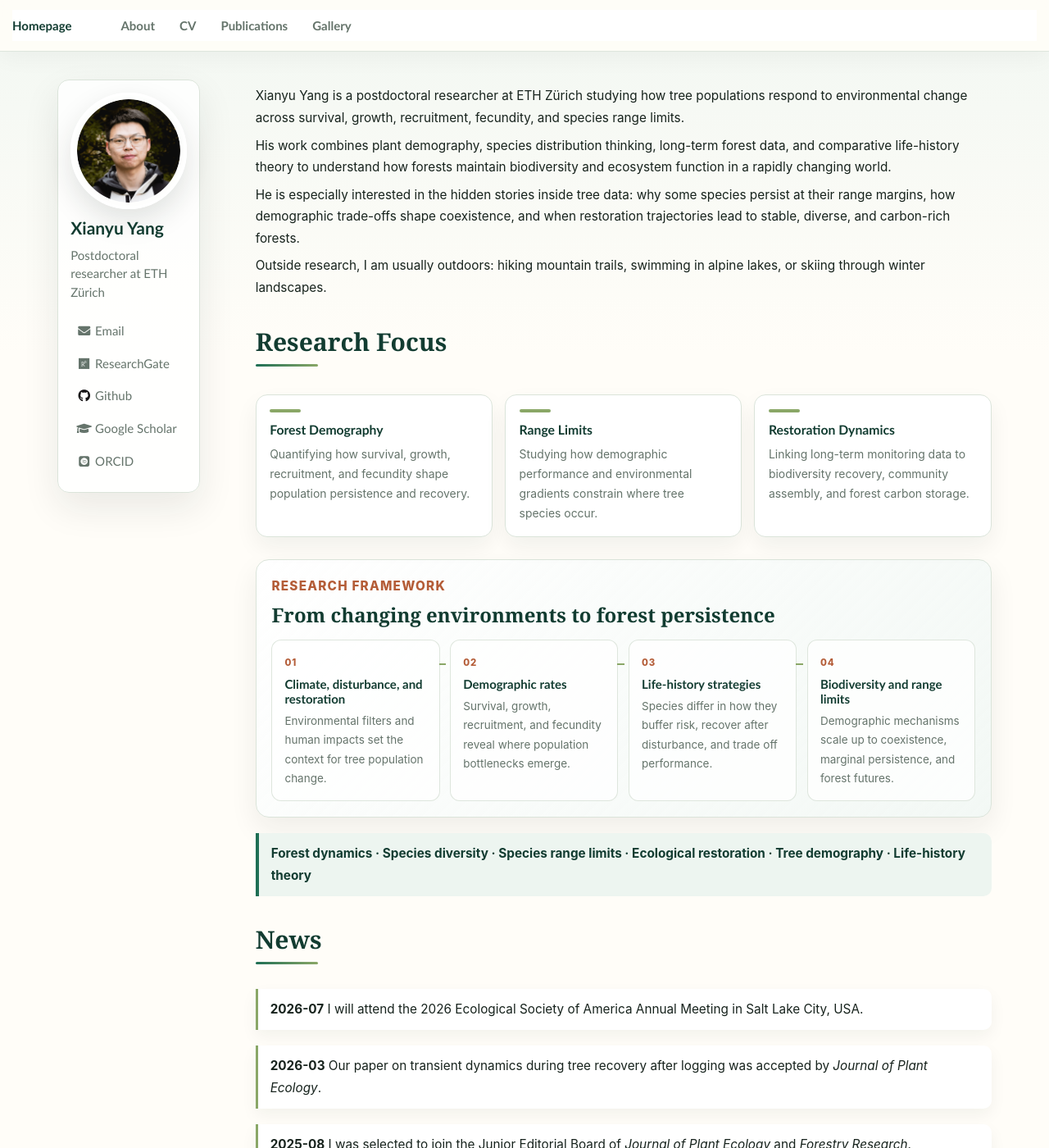
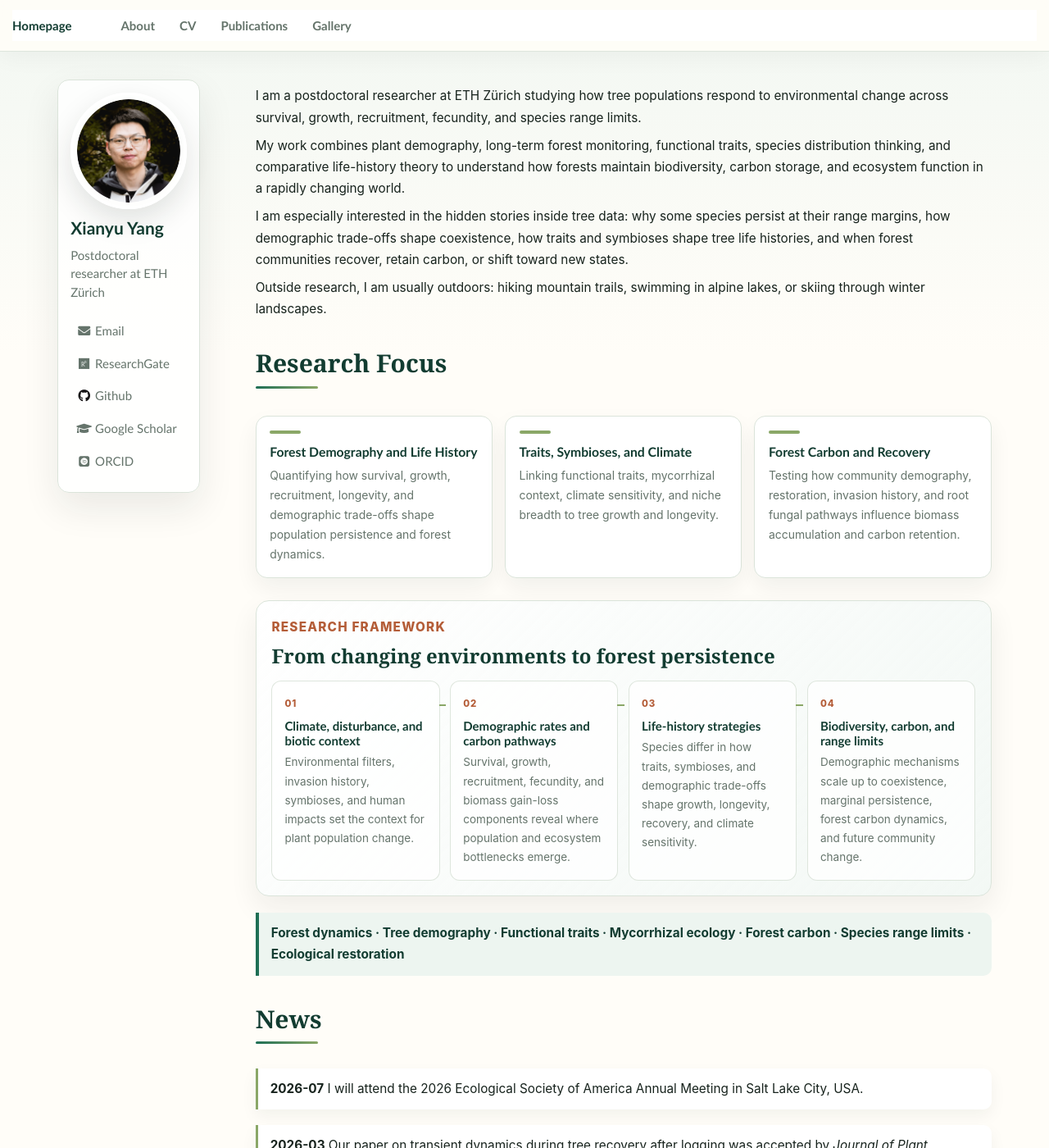
Before and after one commit to Xianyu-Yang/xianyu-yang.github.io, a Jekyll site: the page built from _pages/about.md, in a window 1280 px wide and 1400 px high. Shown: the whole window at 82% size. Built offline with Jekyll 4.4.1, drawn with Linux system fonts in a browser that asks for light colours; some web fonts are replaced.

Commit message:
Refresh about page research narrative

```diff
--- a/_pages/about.md
+++ b/_pages/about.md
@@ -16,11 +16,11 @@ redirect_from:
 
 <span class='anchor' id='about-me'></span>
 
-Xianyu Yang is a postdoctoral researcher at ETH Zürich studying how tree populations respond to environmental change across survival, growth, recruitment, fecundity, and species range limits.
+I am a postdoctoral researcher at ETH Zürich studying how tree populations respond to environmental change across survival, growth, recruitment, fecundity, and species range limits.
 
-His work combines plant demography, species distribution thinking, long-term forest data, and comparative life-history theory to understand how forests maintain biodiversity and ecosystem function in a rapidly changing world.
+My work combines plant demography, long-term forest monitoring, functional traits, species distribution thinking, and comparative life-history theory to understand how forests maintain biodiversity, carbon storage, and ecosystem function in a rapidly changing world.
 
-He is especially interested in the hidden stories inside tree data: why some species persist at their range margins, how demographic trade-offs shape coexistence, and when restoration trajectories lead to stable, diverse, and carbon-rich forests.
+I am especially interested in the hidden stories inside tree data: why some species persist at their range margins, how demographic trade-offs shape coexistence, how traits and symbioses shape tree life histories, and when forest communities recover, retain carbon, or shift toward new states.
 
 Outside research, I am usually outdoors: hiking mountain trails, swimming in alpine lakes, or skiing through winter landscapes.
 
@@ -28,16 +28,16 @@ Outside research, I am usually outdoors: hiking mountain trails, swimming in alp
 
 <div class="research-focus-grid">
   <section>
-    <h3>Forest Demography</h3>
-    <p>Quantifying how survival, growth, recruitment, and fecundity shape population persistence and recovery.</p>
+    <h3>Forest Demography and Life History</h3>
+    <p>Quantifying how survival, growth, recruitment, longevity, and demographic trade-offs shape population persistence and forest dynamics.</p>
   </section>
   <section>
-    <h3>Range Limits</h3>
-    <p>Studying how demographic performance and environmental gradients constrain where tree species occur.</p>
+    <h3>Traits, Symbioses, and Climate</h3>
+    <p>Linking functional traits, mycorrhizal context, climate sensitivity, and niche breadth to tree growth and longevity.</p>
   </section>
   <section>
-    <h3>Restoration Dynamics</h3>
-    <p>Linking long-term monitoring data to biodiversity recovery, community assembly, and forest carbon storage.</p>
+    <h3>Forest Carbon and Recovery</h3>
+    <p>Testing how community demography, restoration, invasion history, and root fungal pathways influence biomass accumulation and carbon retention.</p>
   </section>
 </div>
 
@@ -47,29 +47,29 @@ Outside research, I am usually outdoors: hiking mountain trails, swimming in alp
   <div class="framework-flow">
     <article>
       <span>01</span>
-      <h3>Climate, disturbance, and restoration</h3>
-      <p>Environmental filters and human impacts set the context for tree population change.</p>
+      <h3>Climate, disturbance, and biotic context</h3>
+      <p>Environmental filters, invasion history, symbioses, and human impacts set the context for plant population change.</p>
     </article>
     <article>
       <span>02</span>
-      <h3>Demographic rates</h3>
-      <p>Survival, growth, recruitment, and fecundity reveal where population bottlenecks emerge.</p>
+      <h3>Demographic rates and carbon pathways</h3>
+      <p>Survival, growth, recruitment, fecundity, and biomass gain-loss components reveal where population and ecosystem bottlenecks emerge.</p>
     </article>
     <article>
       <span>03</span>
       <h3>Life-history strategies</h3>
-      <p>Species differ in how they buffer risk, recover after disturbance, and trade off performance.</p>
+      <p>Species differ in how traits, symbioses, and demographic trade-offs shape growth, longevity, recovery, and climate sensitivity.</p>
     </article>
     <article>
       <span>04</span>
-      <h3>Biodiversity and range limits</h3>
-      <p>Demographic mechanisms scale up to coexistence, marginal persistence, and forest futures.</p>
+      <h3>Biodiversity, carbon, and range limits</h3>
+      <p>Demographic mechanisms scale up to coexistence, marginal persistence, forest carbon dynamics, and future community change.</p>
     </article>
   </div>
 </section>
 
 <p class="research-keywords">
-  Forest dynamics · Species diversity · Species range limits · Ecological restoration · Tree demography · Life-history theory
+  Forest dynamics · Tree demography · Functional traits · Mycorrhizal ecology · Forest carbon · Species range limits · Ecological restoration
 </p>
 
 # News
```
